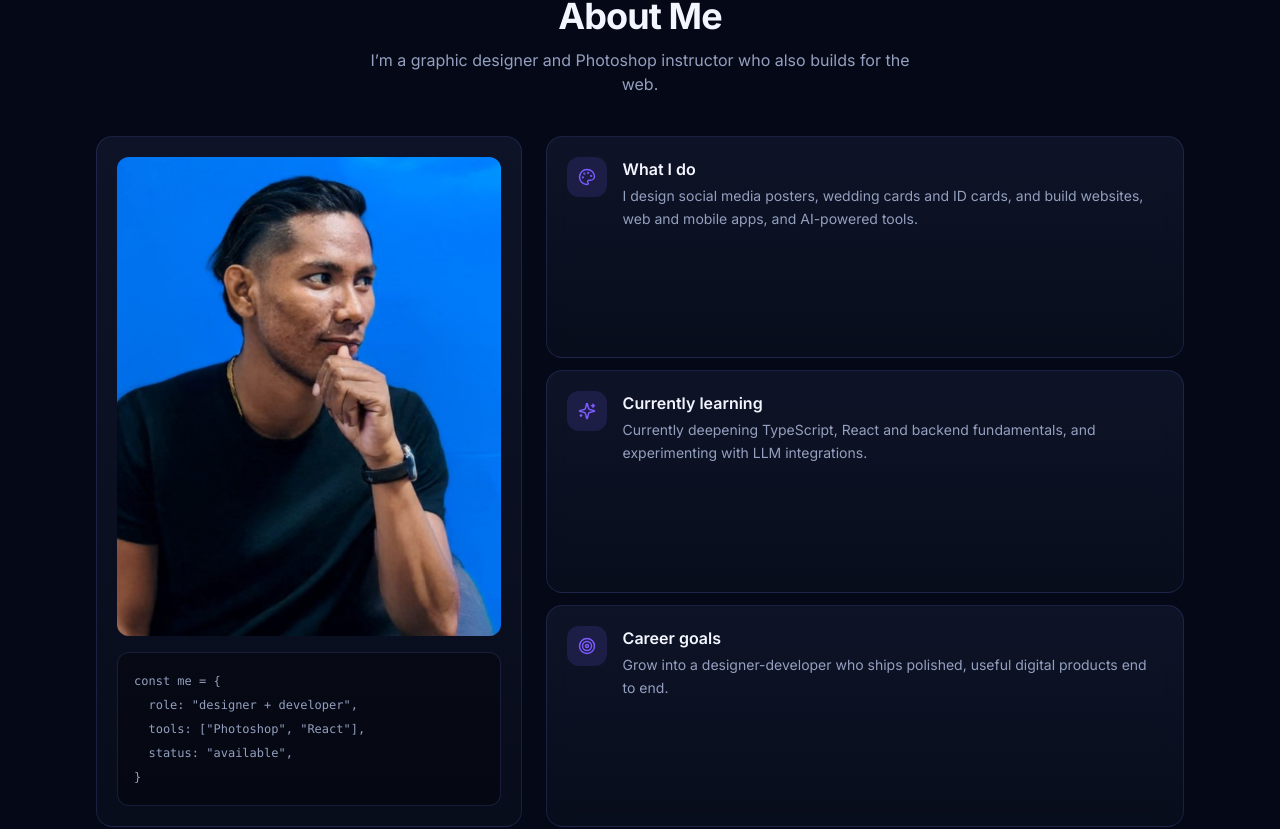
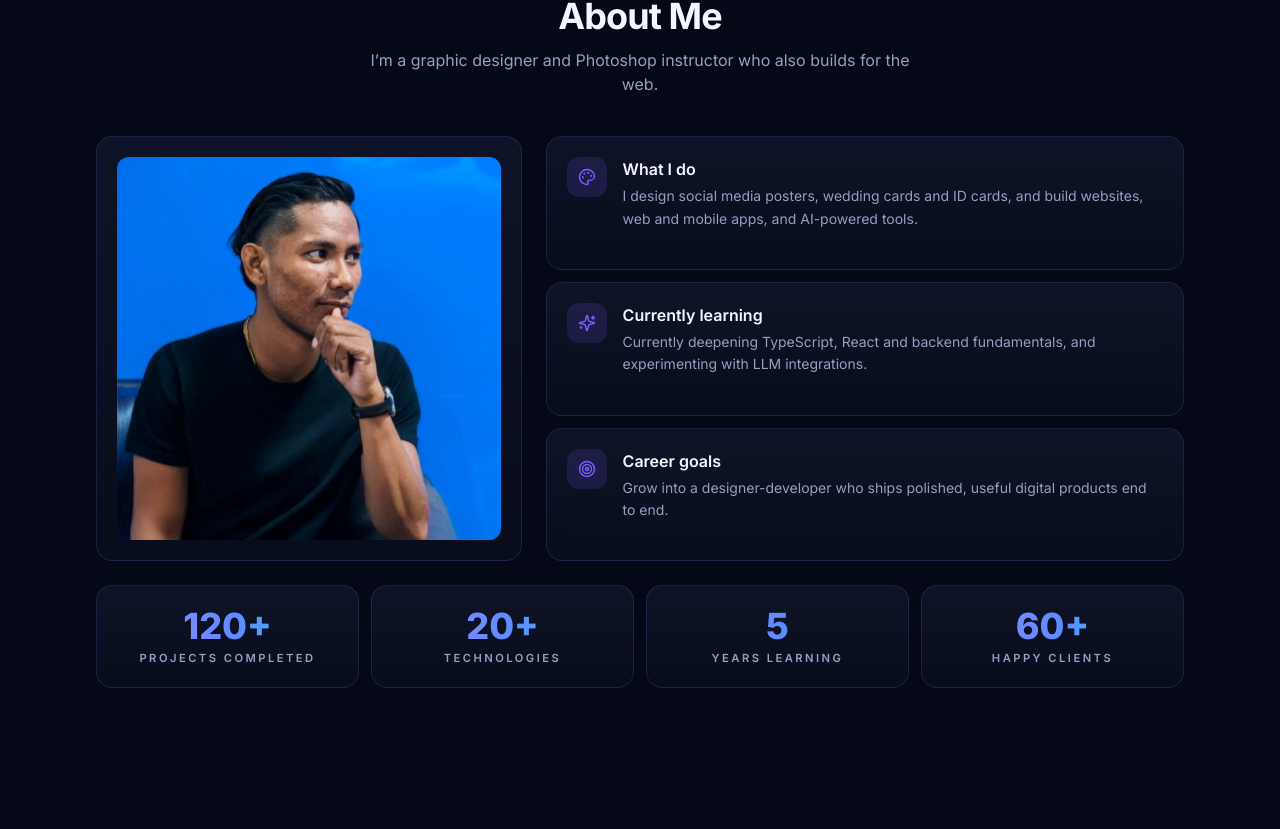
Before and after one commit to aayushrajbanshi/my-portfolio, a React (Vite) app: page / in a window 1280 px wide. Shown: the part 925-1754 px from the top of the page. Built offline with nearby package versions, Linux system fonts and the light colour scheme.

Commit message:
Refactor About component layout and styling
Updated the layout of the About component by changing the aspect ratio of the profile image container and modifying the motion div properties.

```diff
--- a/src/components/About.tsx
+++ b/src/components/About.tsx
@@ -26,17 +26,12 @@ export default function About() {
   return (
     <Section id="about" label="Get to know me" title="About Me" sub={about.intro}>
       <div className="grid gap-6 lg:grid-cols-[0.8fr_1.2fr]">
-        <motion.div {...reveal()} className="glass overflow-hidden p-5">
-          <div className="grid aspect-[4/5] place-items-center overflow-hidden rounded-xl bg-gradient-to-br from-[#7c5cff]/40 via-[#5b6cff]/25 to-[#38bdf8]/30">
+        <motion.div {...reveal()} className="glass self-start overflow-hidden p-5">
+          <div className="grid aspect-square place-items-center overflow-hidden rounded-xl bg-gradient-to-br from-[#7c5cff]/40 via-[#5b6cff]/25 to-[#38bdf8]/30">
             {profile.photo
               ? <img src={profile.photo} alt={`Portrait of ${profile.name}`} loading="lazy" className="h-full w-full object-cover object-top" />
               : <span className="text-6xl font-extrabold text-white/90">{profile.initials}</span>}
           </div>
-          <pre className="mt-4 overflow-x-auto rounded-xl border border-[var(--line)] bg-black/30 p-4 text-xs leading-6 text-[var(--muted)]"><code>{`const me = {
-  role: "designer + developer",
-  tools: ["Photoshop", "React"],
-  status: "available",
-}`}</code></pre>
         </motion.div>
         <div className="grid gap-3">
           {blocks.map((b, i) => (
```
